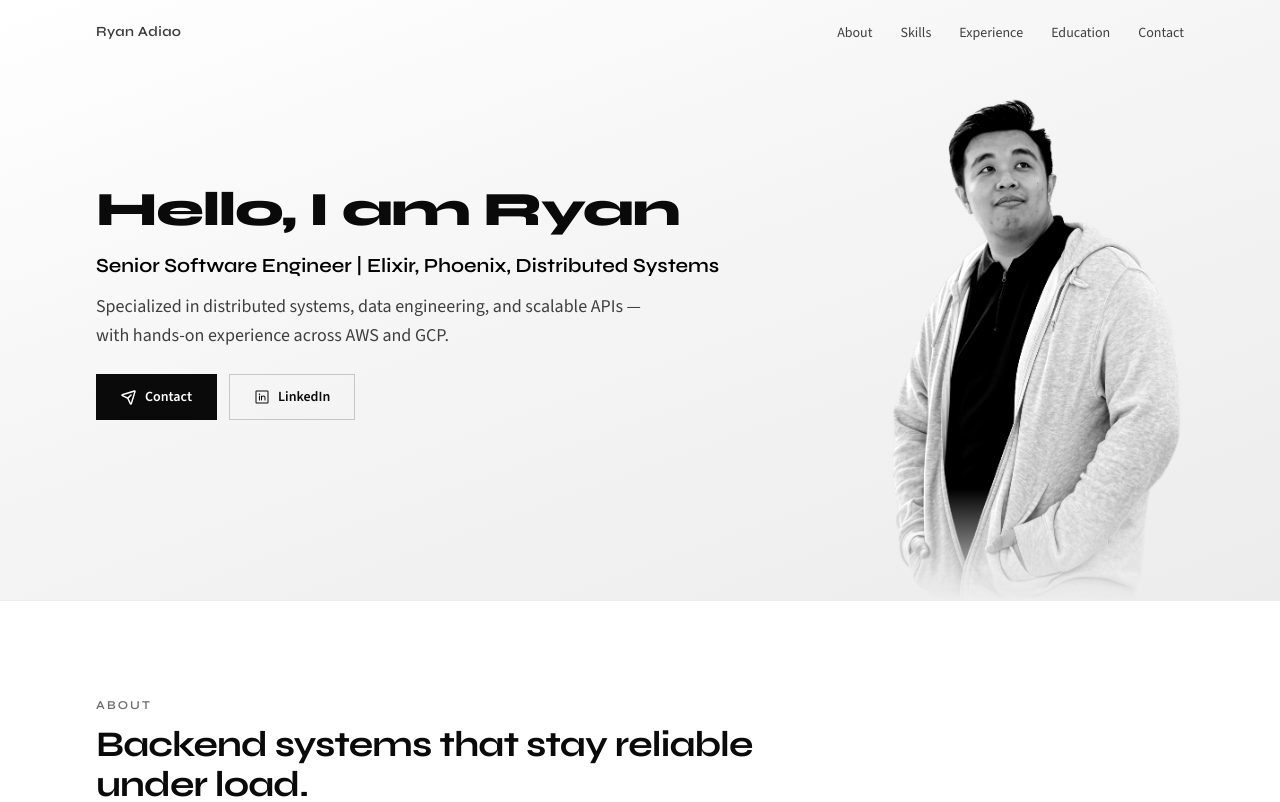
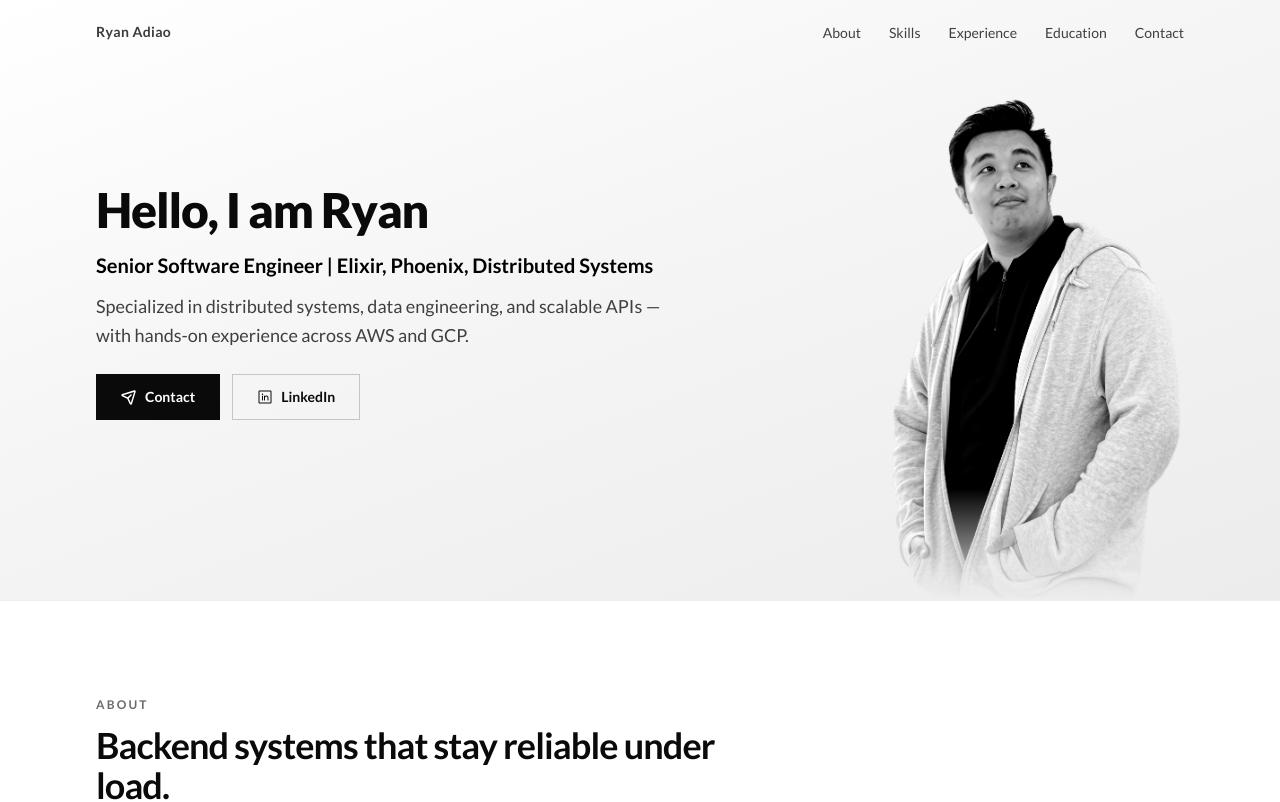
Before and after one commit to Earthborn101/website-portfolio, a React (Vite) app: page / in a window 1280 px wide. Shown: the top 802 px of the page. Built offline with nearby package versions, Linux system fonts and the light colour scheme.

Commit message:
Use Lato for portfolio typography
Replace Syne and Source Sans 3 with Lato across display and body text.

```diff
--- a/index.html
+++ b/index.html
@@ -11,7 +11,7 @@
     <link rel="preconnect" href="https://fonts.googleapis.com" />
     <link rel="preconnect" href="https://fonts.gstatic.com" crossorigin />
     <link
-      href="https://fonts.googleapis.com/css2?family=Syne:wght@500;600;700;800&family=Source+Sans+3:ital,wght@0,400;0,500;0,600;1,400&display=swap"
+      href="https://fonts.googleapis.com/css2?family=Lato:ital,wght@0,400;0,700;0,900;1,400&display=swap"
       rel="stylesheet"
     />
     <title>Ryan Adiao — Senior Software Engineer</title>
--- a/src/index.css
+++ b/src/index.css
@@ -1,8 +1,8 @@
 @import 'tailwindcss';
 
 @theme {
-  --font-display: 'Syne', sans-serif;
-  --font-body: 'Source Sans 3', sans-serif;
+  --font-display: 'Lato', sans-serif;
+  --font-body: 'Lato', sans-serif;
 
   --color-ink: #0a0a0a;
   --color-ink-soft: #3f3f3f;
```
